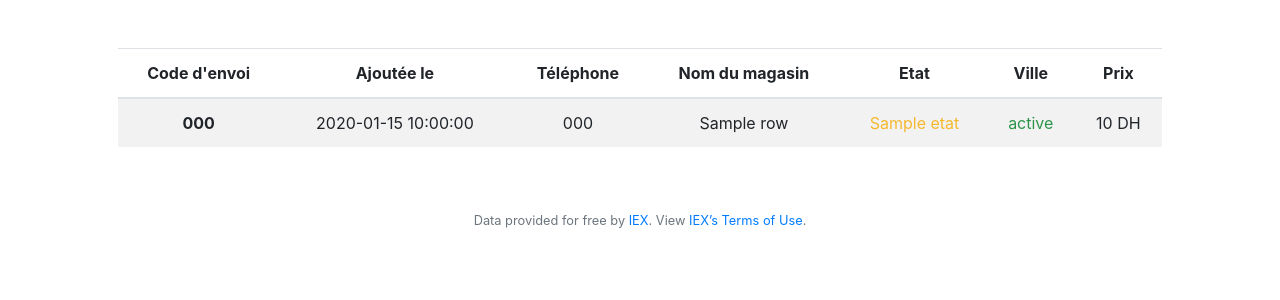
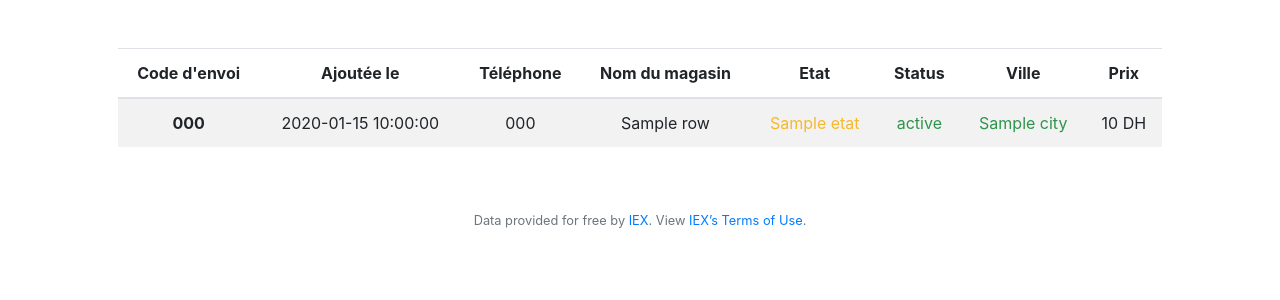
Before and after one commit to os-moussao/MLEx-Demo-Site, a Flask app: template templates/index.html in a window 1280 px wide. Shown: the part 76-376 px from the top of the page. Run offline with Flask 2, Linux system fonts and the light colour scheme; the template is opened without the code that fills it: most values are stand-ins (such as "Sample title", 1, 10 or a date in 2020); some libraries are stand-ins or nearby versions.

Commit message:
Added "Ville" column in the table

```diff
--- a/templates/index.html
+++ b/templates/index.html
@@ -8,6 +8,7 @@
             <th>Téléphone</th>
             <th>Nom du magasin</th>
             <th>Etat</th>
+            <th>Status</th>
             <th>Ville</th>
             <th>Prix</th>
         </tr>
@@ -21,6 +22,7 @@
             <td>{{row["store_name"]}}</td>
             <td class="yellow">{{row["etat"]}}</td>
             <td class="green">{{row["status"]}}</td>
+            <td class="green">{{row["city"]}}</td>
             <td>{{row["price"]}} DH</td>
         </tr>
         {% endfor%}
```
